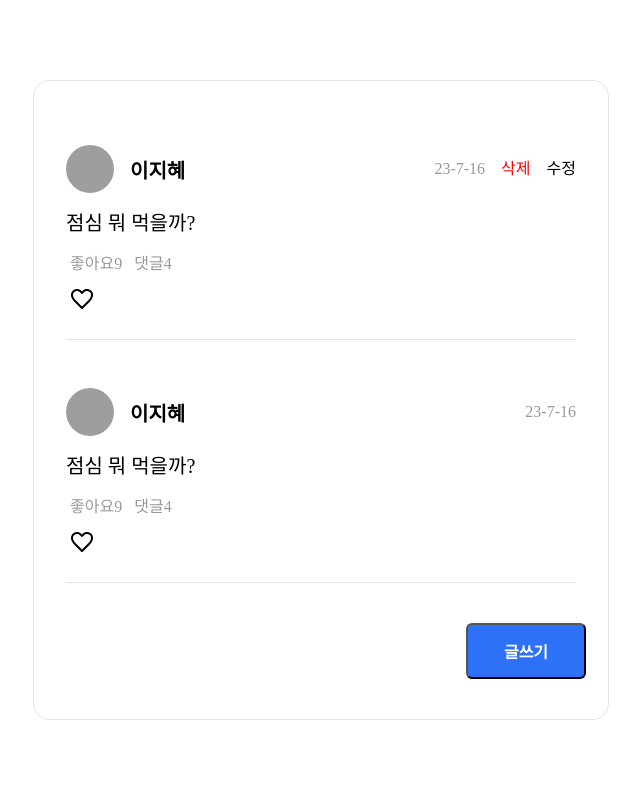
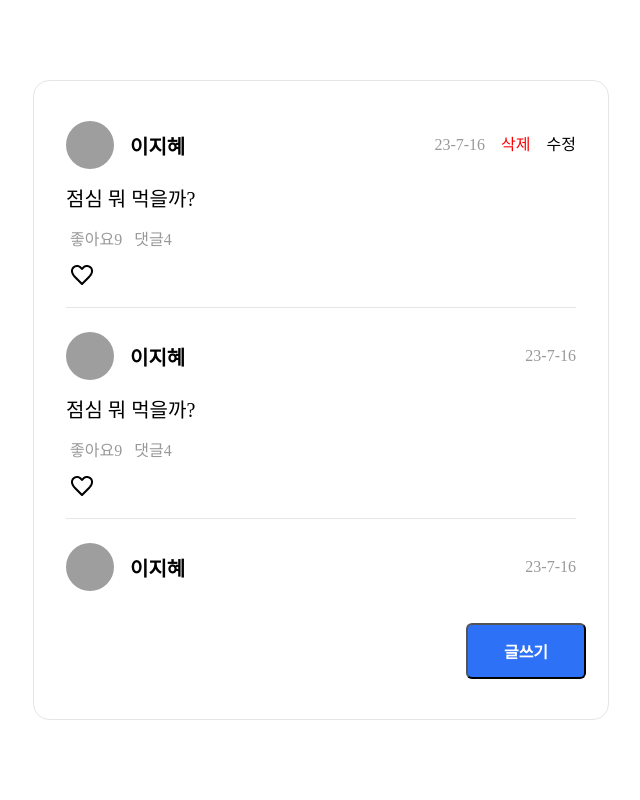
Before and after one commit to wecode-bootcamp-korea/48-1st-B-frontend, a React app: page /post-list in a window 1280 px wide. Shown: the whole page, without its empty margins (319-959 px from the left). Built offline with nearby package versions, Linux system fonts and the light colour scheme; grey boxes are pictures that could not be loaded.

Commit message:
Modify : .postAll padding값 수정

```diff
--- a/src/pages/PostList/components/Posts.scss
+++ b/src/pages/PostList/components/Posts.scss
@@ -15,7 +15,7 @@
     flex-direction: column;
     width: 100%;
     border-bottom: 1px solid #e6e6e6;
-    padding: 24px 0;
+    padding-bottom: 16px;
     gap: 16px;
 
     .writerDesktop {
```
